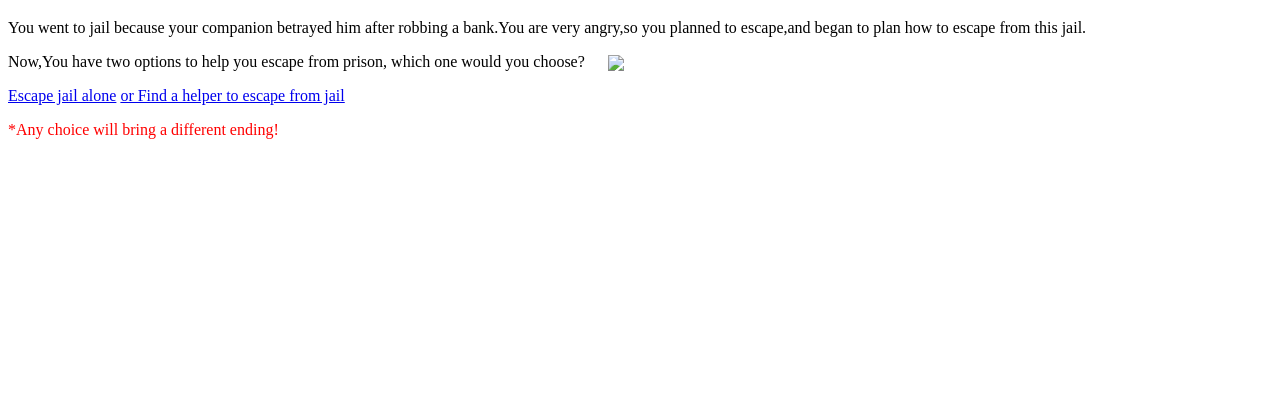
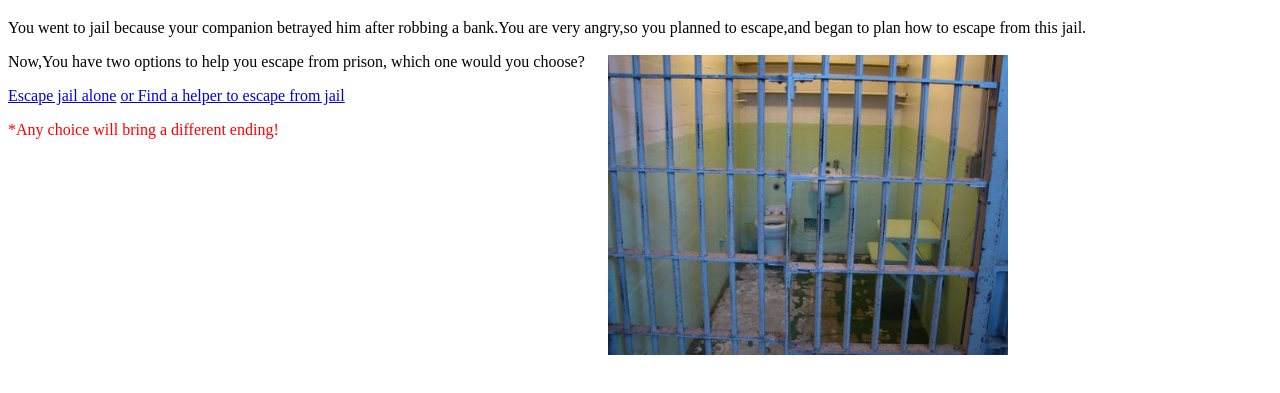
Before and after one commit to cashzhangbmcc/EscapeFromJail, a plain HTML site: page index.html in a window 1280 px wide. Shown: the part 61-454 px from the top of the page. Drawn offline with Linux system fonts and the light colour scheme.

Commit message:
Update index.html

```diff
--- a/index.html
+++ b/index.html
@@ -15,6 +15,6 @@
         <a href="page%202.html">Escape jail alone</a>
         <a href="page%202b.html"> or Find a helper to escape from jail</a>
         <p id="p3"> *Any choice will bring a different ending!</p>
-        <img id="jail" src="img/jail.png.jpg" />
+        <img id="jail" src="jail.jpg" />
     </body>
 </html>
```
